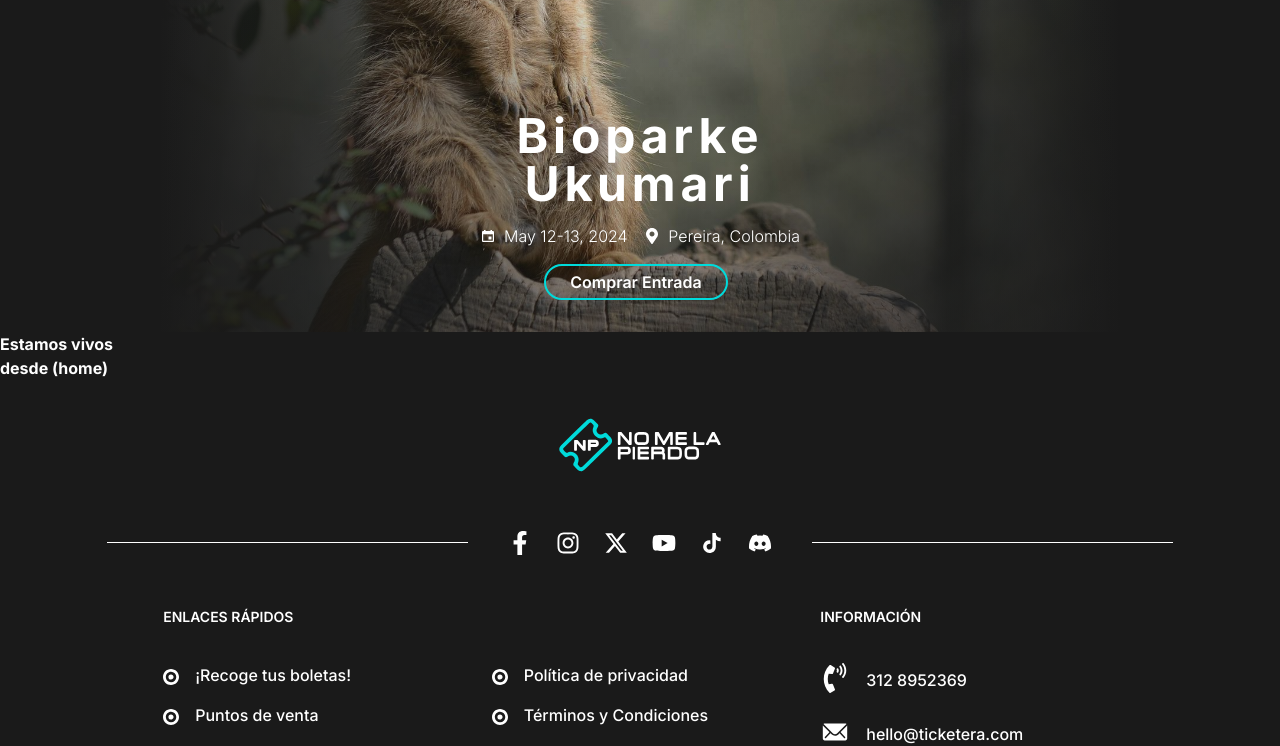
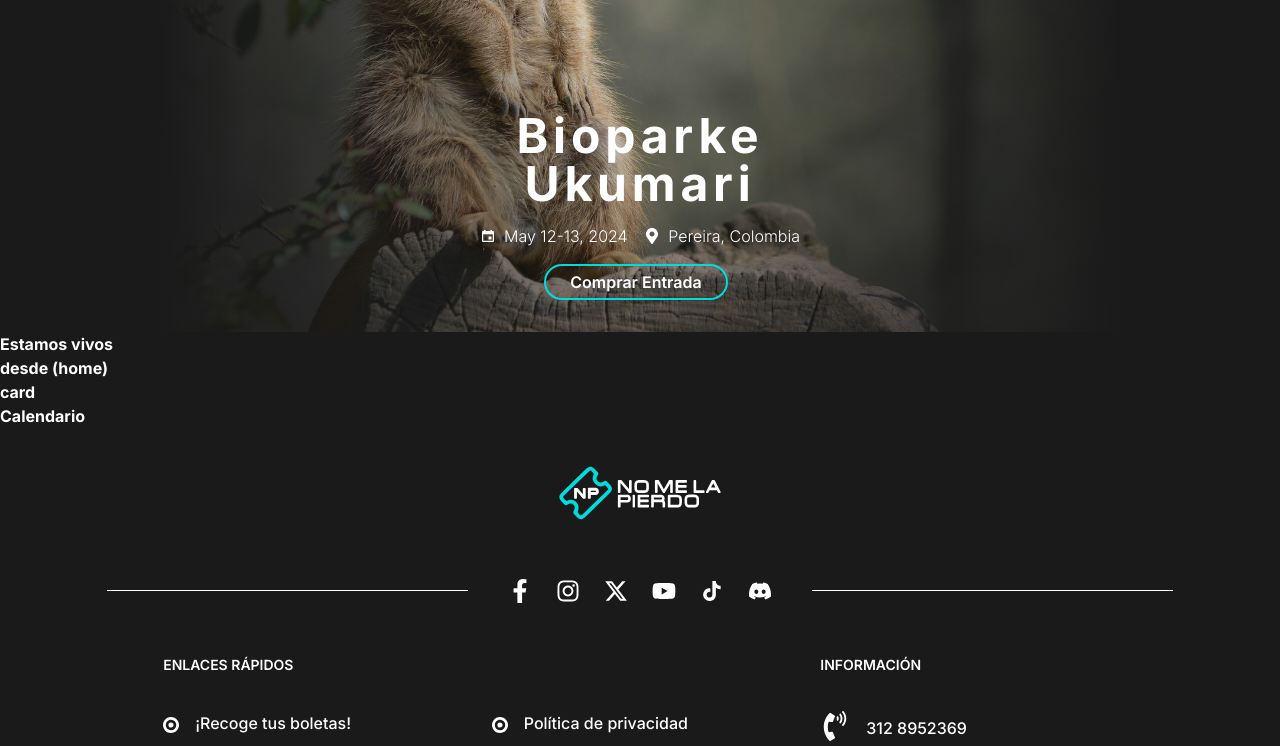
Before and after one commit to santiago-arkdia/no-me-la-pierdo-front, a Next.js app: page / in a window 1280 px wide. Shown: the part 552-1298 px from the top of the page. Built offline with nearby package versions, Linux system fonts and the light colour scheme.

Commit message:
Featurue: creacion archivos. prueba para calendario

```diff
--- a/src/app/(home)/page.tsx
+++ b/src/app/(home)/page.tsx
@@ -1,9 +1,16 @@
+import { Calendar } from "app/components/molecules/Calendar";
+import { CardSell } from "app/components/molecules/CardSell";
+
 export default function Home() {
   return (
     <main className="">
       <div>
         <h1>Estamos vivos</h1>
         <h2>desde (home)</h2>
+        <section>
+          <CardSell />
+          <Calendar />
+        </section>
       </div>
     </main>
   );
--- /dev/null
+++ b/src/components/molecules/Calendar.tsx
@@ -0,0 +1,3 @@
+export const Calendar = () => {
+  return <h1>Calendario</h1>;
+};
--- /dev/null
+++ b/src/components/molecules/CardSell.tsx
@@ -0,0 +1,5 @@
+import Image from "next/image";
+
+export const CardSell = () => {
+  return <div>card</div>;
+};
```
Also changed, not shown: src/components/organisms/SellerMainHome/SellerMainHome.tsx (added).
